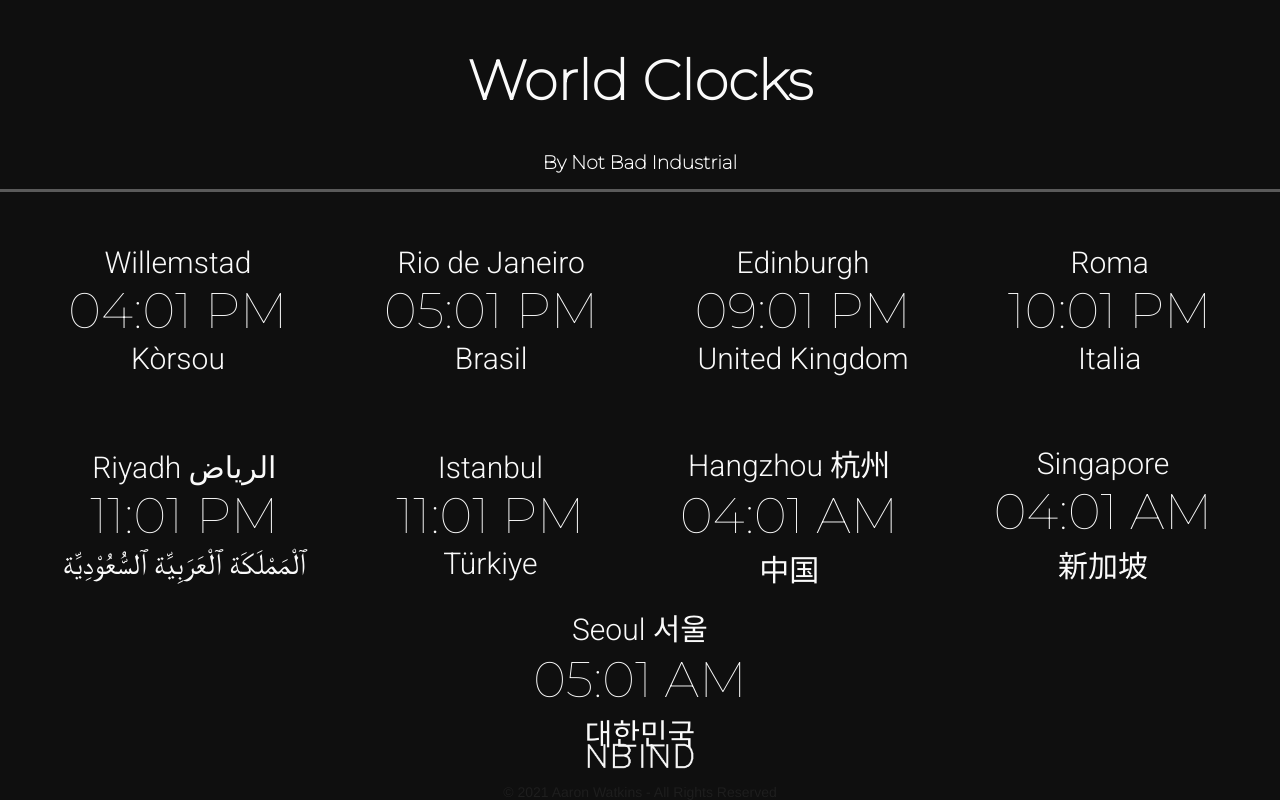
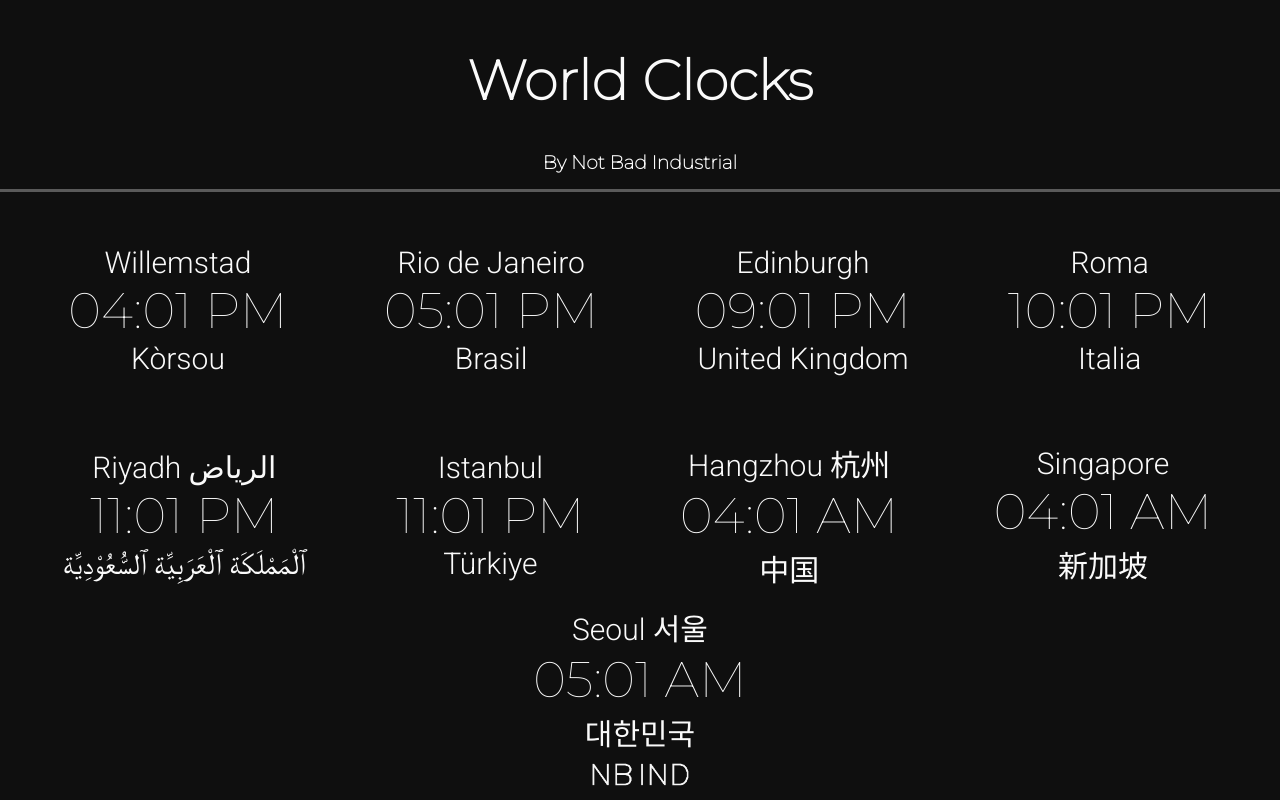
Before and after one commit to awat31/world-clocks, a plain HTML site: page index.html in a window 1280 px wide. Drawn offline with Linux system fonts and the light colour scheme.

Commit message:
Fixed Footer

```diff
--- a/index.html
+++ b/index.html
@@ -34,5 +34,7 @@
 </div>
 
 </body>
-  <footer style="position: fixed;"><img src="NBINDWhite.png" alt="Not Bad Industrial Logo" class="logo"><br> &copy; 2021 Aaron Watkins - All Rights Reserved</footer>
+
+<footer><img src="NBINDWhite.png" alt="Not Bad Industrial Logo" class="logo"></footer>
+
 </html>
--- a/style.css
+++ b/style.css
@@ -67,13 +67,14 @@ p:hover{
 }
 
 .logo{
-  height: 50px;
+  height: 45px;
   width: auto;
+  padding: 0px;
 }
 
 footer{
+  position: fixed;
   color: rgb(30,30,30);
-  position: bottom;
   left: 0;
   bottom:0;
   width: 100%;
@@ -93,4 +94,7 @@ h3{
 .location{
   padding: 20px;
 }
+footer{
+  position: static;
 }
+}
```
